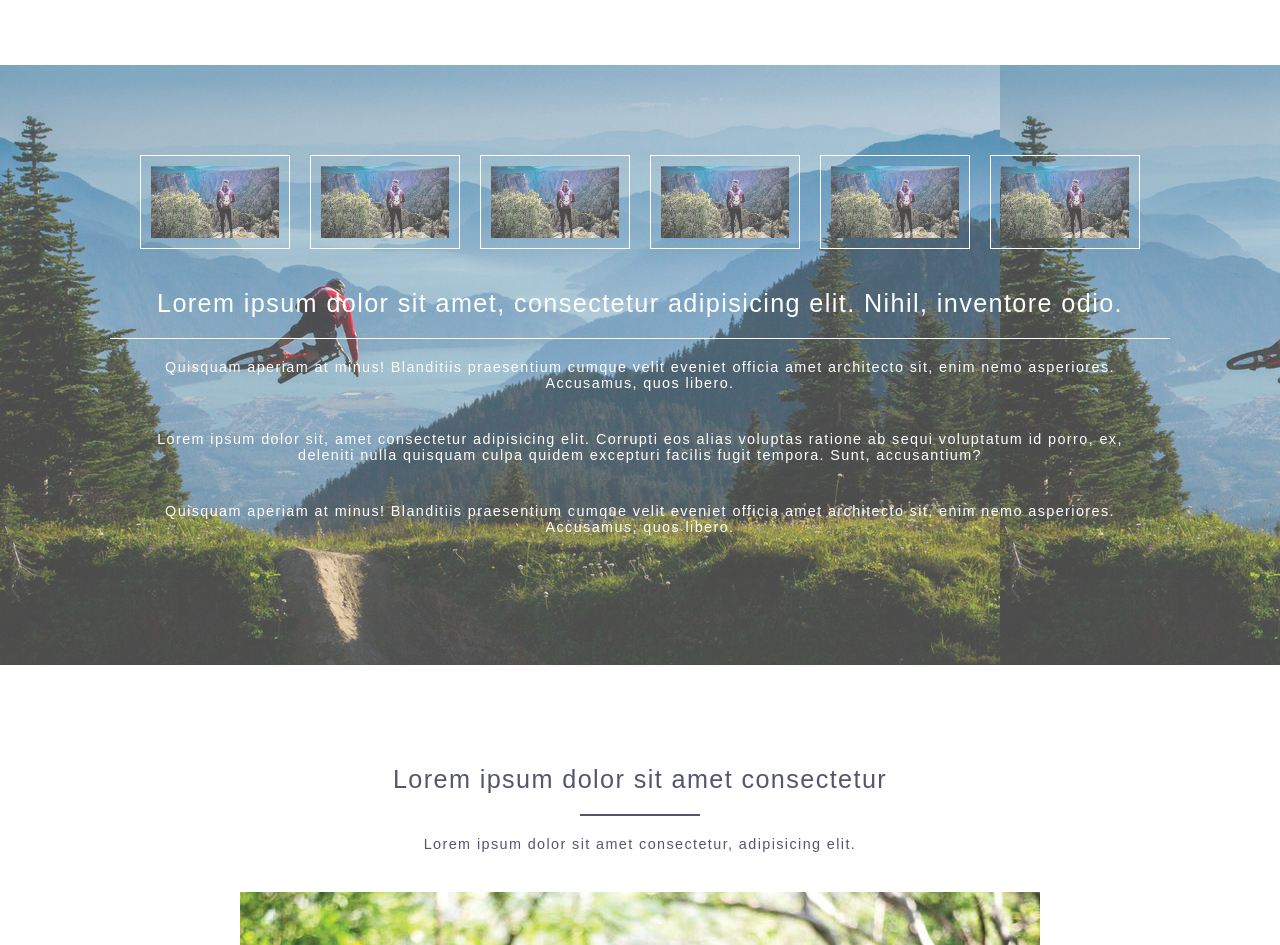
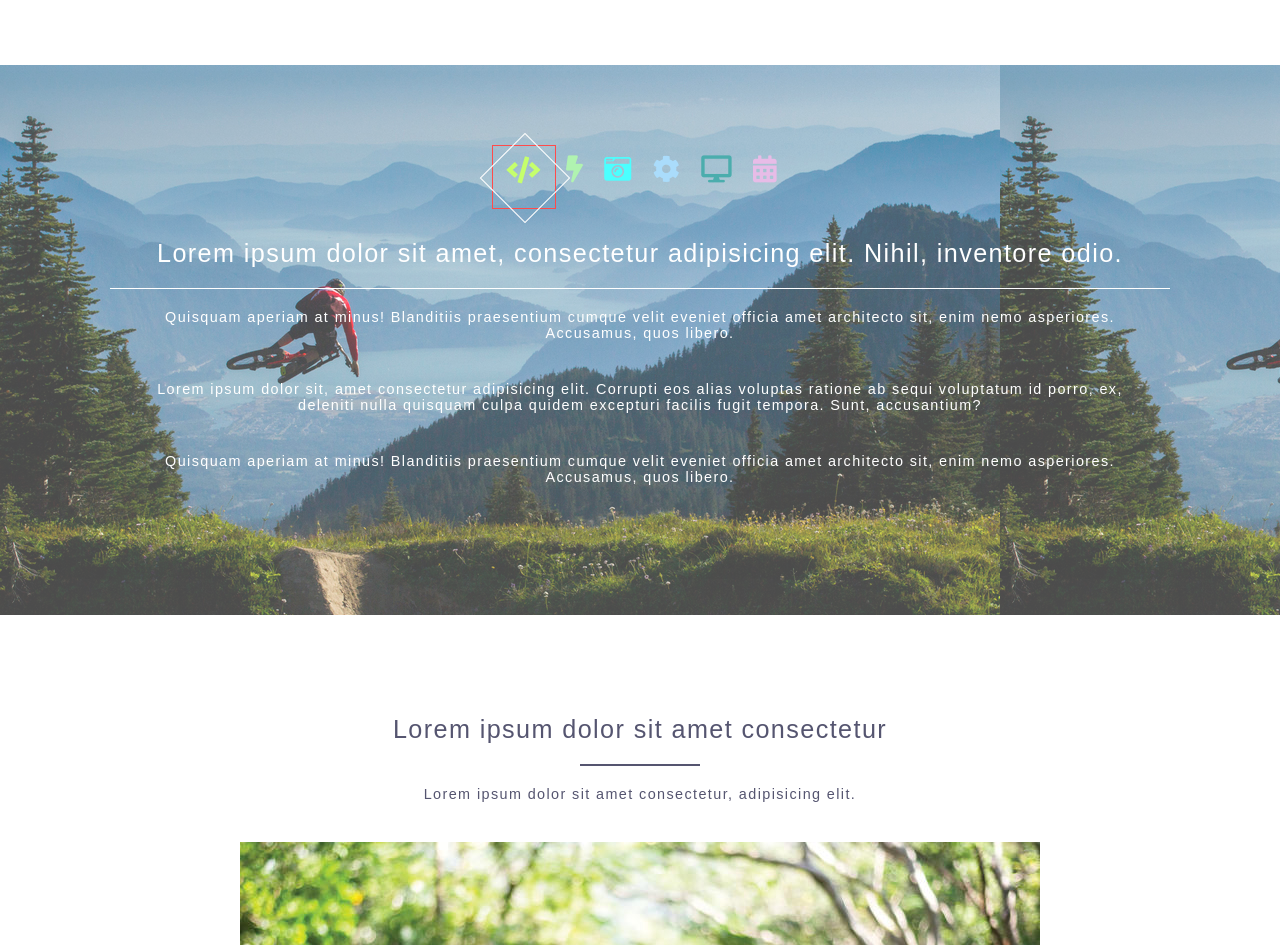
Before and after one commit to alexabush/photon-website, a React (Create React App) app: page / in a window 1280 px wide. Shown: the part 1200-2145 px from the top of the page. Built offline with nearby package versions, Linux system fonts and the light colour scheme.

Commit message:
working on adding diamond div feature

```diff
--- a/src/App.css
+++ b/src/App.css
@@ -242,6 +242,45 @@ p {
 
 .icon {
   font-size: 1.5rem;
+  color: white;
+}
+
+.fa-code {
+  color: greenyellow;
+}
+
+.fa-bolt {
+  color: lightgreen;
+}
+
+.fa-camera-retro {
+  color: aqua;
+}
+
+.fa-cog {
+  color: lightskyblue;
+}
+
+.fa-desktop {
+  color: darkcyan;
+}
+
+.fa-calendar-alt {
+  color: plum;
+}
+
+.icon__container {
+  height: 5vw;
+  width: 5vw;
+  border: 1px solid red;
+}
+
+.div--diamond {
+  border: 1px solid white;
+  height: 5vw;
+  width: 5vw;
+  position: absolute;
+  transform: rotate(45deg);
 }
 
 i {
--- a/src/components/organisms/Copy.js
+++ b/src/components/organisms/Copy.js
@@ -9,12 +9,15 @@ class Copy extends Component {
       <div className="Copy">
         <div className="Copy__background-image">
           <div className="Copy__img-container">
-            <img className="copy__img" src={hikingModel} alt="" />
-            <img className="copy__img" src={hikingModel} alt="" />
-            <img className="copy__img" src={hikingModel} alt="" />
-            <img className="copy__img" src={hikingModel} alt="" />
-            <img className="copy__img" src={hikingModel} alt="" />
-            <img className="copy__img" src={hikingModel} alt="" />
+            <div className="icon__container">
+              <div className="div--diamond" />
+              <i class="icon fas fa-code" />
+            </div>
+            <i class="icon fas fa-bolt" />
+            <i class="icon fas fa-camera-retro" />
+            <i class="icon fas fa-cog" />
+            <i class="icon fas fa-desktop" />
+            <i class="icon fas fa-calendar-alt" />
           </div>
           <div className="Copy__text-container">
             <h2 className="Copy__h2">
```
